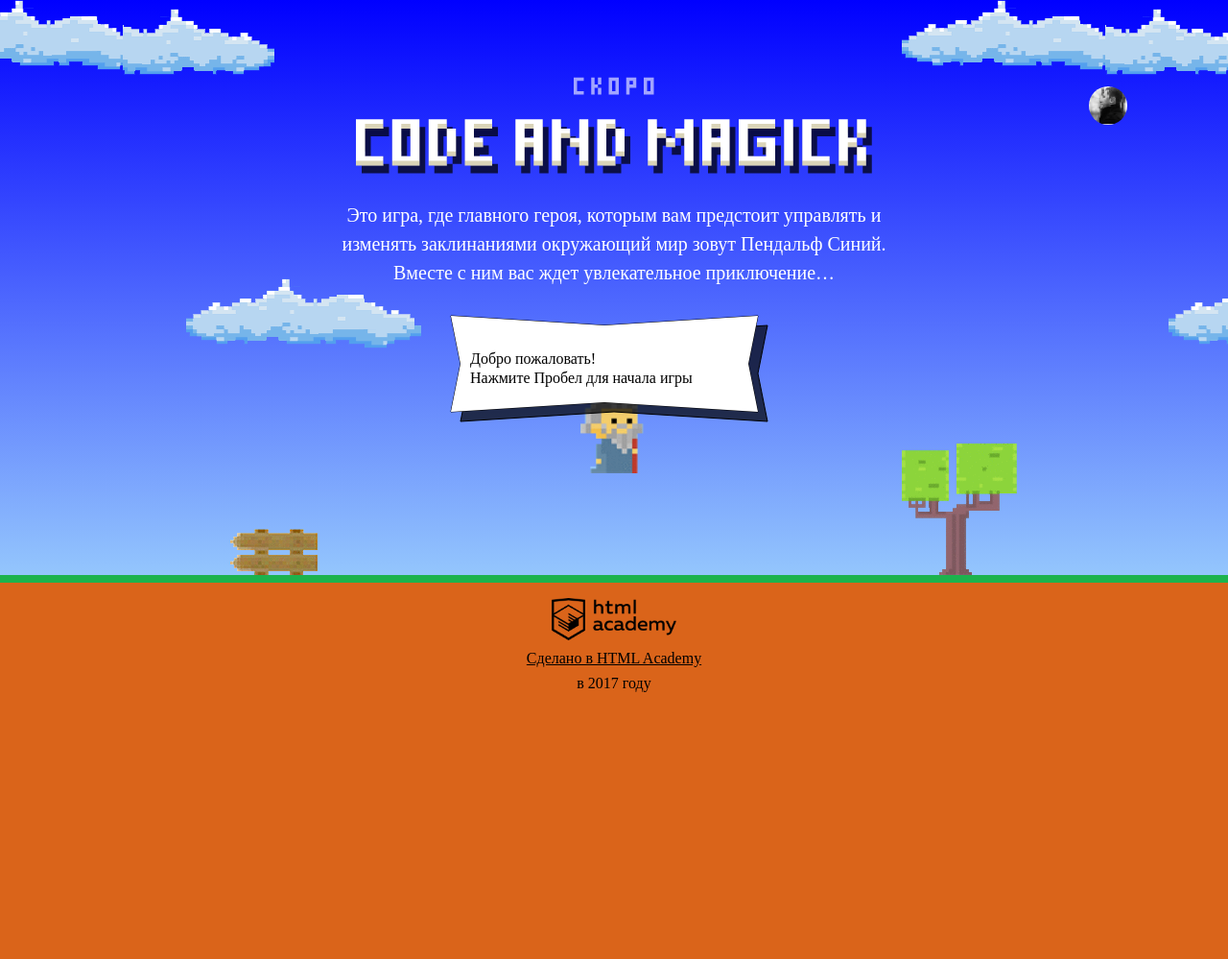
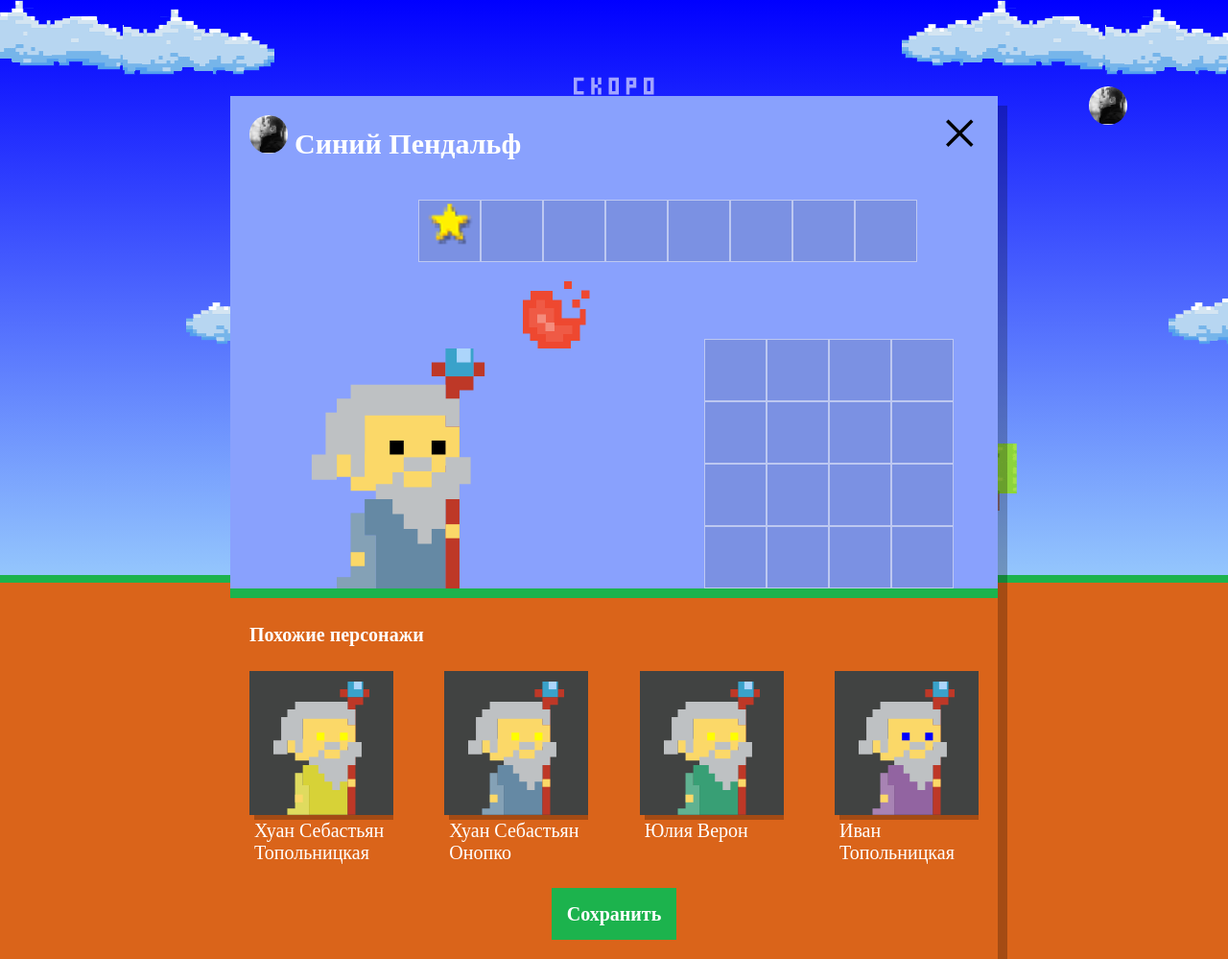
Before and after one commit to fourtyold/387593-code-and-magick, a website: page index.html in a window 1280 px wide. Shown: the whole page at 96% size. Before the commit the page ends 800 px from the top, so only its background shows below. Drawn offline with Linux system fonts and the light colour scheme; a web font is replaced by a local one.

Commit message:
добавлено окно настроек; добавлены похожие персонажи

```diff
--- a/index.html
+++ b/index.html
@@ -190,6 +190,7 @@
     return height / 3;
   };
 </script>
+<script src="./js/setup.js"></script>
 <script src="./js/stat.js"></script>
 <script src="./js/game.js"></script>
 
--- /dev/null
+++ b/js/setup.js
@@ -0,0 +1,41 @@
+'use strict';
+
+var userDialog = document.querySelector('.setup');
+userDialog.classList.remove('hidden');
+
+var WIZARD_NAMES = ['Иван', 'Хуан Себастьян', 'Мария', 'Кристоф', 'Виктор', 'Юлия', 'Люпита', 'Вашингтон'];
+var WIZARD_SURNAMES = ['да Марья', 'Верон', 'Мирабелла', 'Вальц', 'Онопко', 'Топольницкая', 'Нионго', 'Ирвинг'];
+var COAT_COLORS = ['rgb(101, 137, 164)', 'rgb(241, 43, 107)', 'rgb(146, 100, 161)', 'rgb(56, 159, 117)', 'rgb(215, 210, 55)', 'rgb(0, 0, 0)'];
+var EYES_COLORS = ['black', 'red', 'blue', 'yellow', 'green'];
+var wizards = [];
+
+function getRandomIndex(index) {
+  return Math.floor(Math.random() * (index - 1));
+}
+
+for (var i = 0; i < 4; i++) {
+  wizards[i] = {
+    name: WIZARD_NAMES[getRandomIndex(WIZARD_NAMES.length)] +' '+ WIZARD_SURNAMES[getRandomIndex(WIZARD_SURNAMES.length)],
+    coatColor: COAT_COLORS[getRandomIndex(COAT_COLORS.length)],
+    eyesColor: EYES_COLORS[getRandomIndex(EYES_COLORS.length)]
+  }
+}
+
+var similarWizardTemplate = document.querySelector('#similar-wizard-template').content;
+var similarListElement = userDialog.querySelector('.setup-similar-list');
+var wizardElement;
+
+var  renderWizard = function(wizard) {
+  wizardElement = similarWizardTemplate.cloneNode(true);
+  wizardElement.querySelector('.setup-similar-label').textContent = wizard.name;
+  wizardElement.querySelector('.wizard-coat').style.fill = wizard.coatColor;
+  wizardElement.querySelector('.wizard-eyes').style.fill = wizard.eyesColor;
+  return wizardElement;
+};
+
+var fragment = document.createDocumentFragment();
+for (i = 0; i < wizards.length; i++) {
+  fragment.appendChild(renderWizard(wizards[i]));
+}
+similarListElement.appendChild(fragment);
+userDialog.querySelector('.setup-similar').classList.remove('hidden');
```
